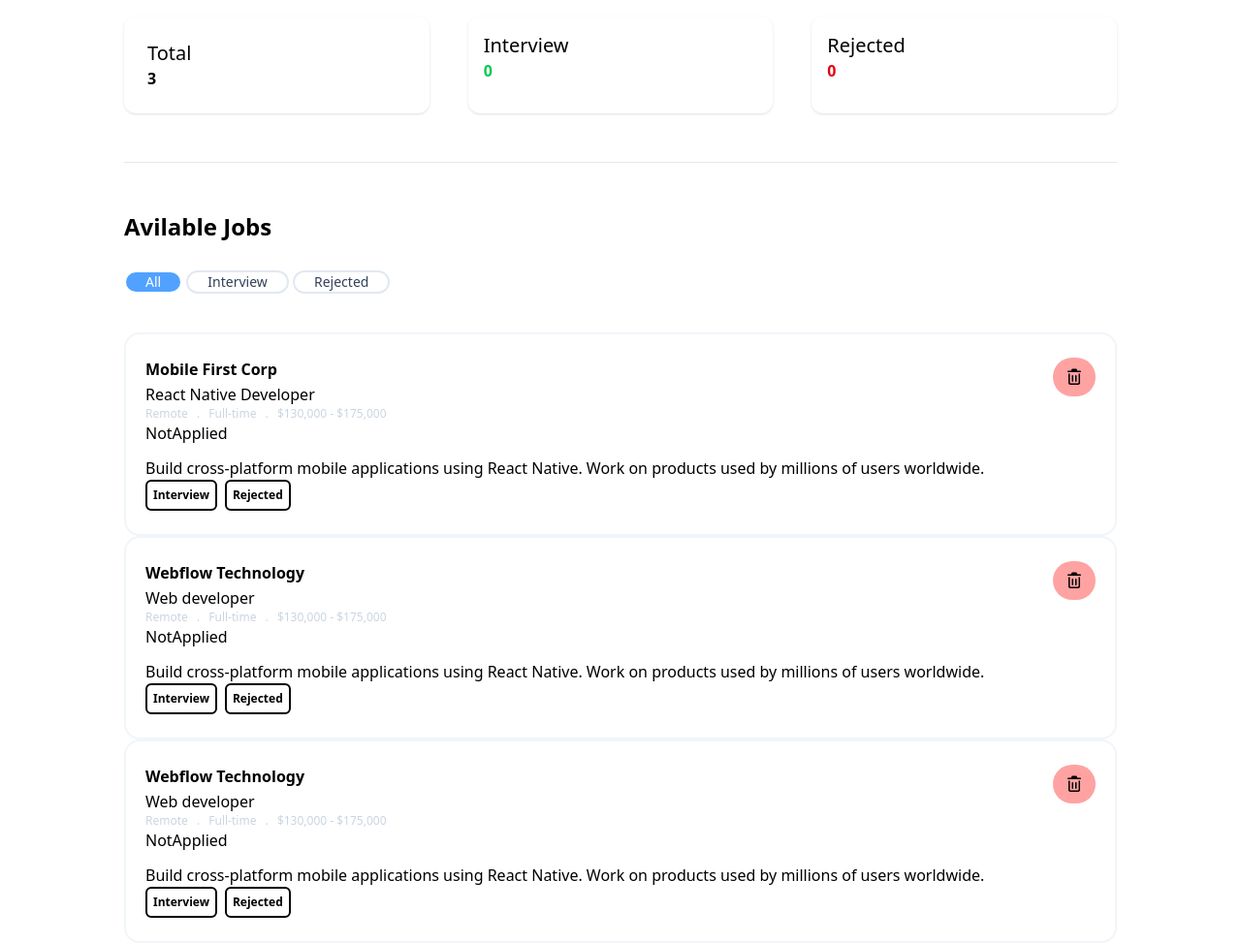
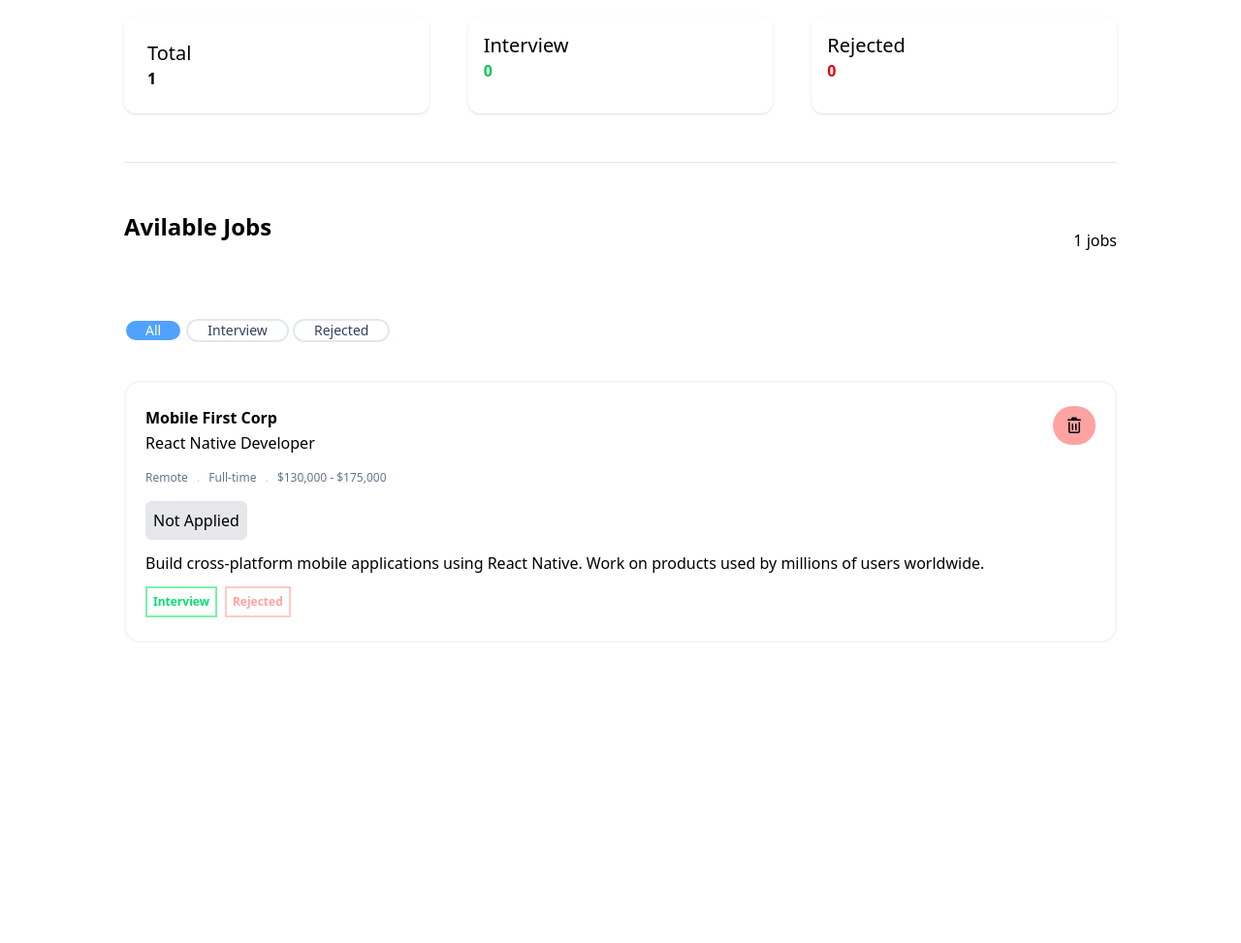
Before and after one commit to programmingsikbotuiy/Job-Application-Tracker, a plain HTML site: page index.html in a window 1280 px wide. Shown: the part 85-1058 px from the top of the page at 97% size. After the commit the page ends 800 px from the top, so only its background shows below. Drawn offline with nearby package versions, Linux system fonts and the light colour scheme.

Commit message:
card 1 design complete

```diff
--- a/index.html
+++ b/index.html
@@ -36,12 +36,17 @@
 
     </section>
     <hr class="w-[80%] mx-auto mt-[50px] text-gray-200">
+    <div class="w-[80%] mx-auto mt-[50px] flex justify-between items-center">
+        <h1 class="text-2xl font-bold mb-7">Avilable Jobs</h1>
+        <span class=""><span id="avilable">8</span> jobs</span>
+
+    </div>
 
 
 
     <section class="w-[80%] mx-auto mt-[50px]">
         <div>
-            <h1 class="text-2xl font-bold mb-7">Avilable Jobs</h1>
+
             <div class="mb-10">
                 <button id="tab-all" onclick="switchTab('all')"
                     class="px-5 rounded-full border-2 text-sm font-medium cursor-pointer transition-all duration-200">All</button>
@@ -56,119 +61,46 @@
         </div>
 
 
-        <main id="jobs-Container" class="flex flex-col gap-4 ">
-            <section id="all-container" class="hidden">
+        <main id="jobs-Container" class="">
+            <section id="all-container" class="hidden flex flex-col gap-6">
                 <div class="card bg-white rounded-2xl border-2 border-slate-100 px-5 py-6 hover:shadow-lg">
                     <div class="flex justify-between items-start gap-4">
                         <div class="flex-1 min-w-0">
                             <p class="font-syne font-bold text-nevy text-base mb-0.5">Mobile First Corp</p>
                             <p>React Native Developer</p>
-                            <p class="text-xs text-slate-300">
+                            <p class="text-xs text-slate-500        my-4">
                                 <span>Remote</span>
                                 <span class="mx-1.5 text-slate-300">.</span>
                                 <span>Full-time</span>
-                                <span class="mx-1.5 text-slate-300">.</span>
+                                <span class="mx-1.5 text-slate-300 ">.</span>
                                 <span>$130,000 - $175,000</span>
                             </p>
-                            <div class="mb-3 inline-block ">
-                                NotApplied
+                            <div class="mb-3 inline-block status border bg-gray-200 border-none p-2 rounded-md ">
+                                Not Applied
 
                             </div>
-                            <p>Build cross-platform mobile applications using React Native. Work on products used by
+                            <p class="mb-3">Build cross-platform mobile applications using React Native. Work on products used by
                                 millions of users worldwide.</p>
                             <div class="flex flex-wrap gap-2">
                                 <button
-                                    class="text-xs font-semibold px-1.5 py-1.5 rounded-md border-2 border-teal text-teal bg-transparent cursor-pointer transition-all duration-150 hover:bg-teal hover:text-white">Interview</button>
+                                    class="text-xs font-semibold px-1.5 py-1.5 border-2 text-green-400 border-green-300 text-teal bg-transparent cursor-pointer transition-all duration-150 hover:bg-teal hover:text-white interview">Interview</button>
                                 <button
-                                    class="text-xs font-semibold px-1.5 py-1.5 rounded-md border-2 border-teal text-teal bg-transparent cursor-pointer transition-all duration-150 hover:bg-teal hover:text-white">Rejected</button>
+                                    class="text-xs font-semibold px-1.5 py-1.5 border-2 border-red-200 text-teal bg-transparent cursor-pointer transition-all duration-150 hover:bg-teal hover:text-white rejected text-red-300">Rejected</button>
 
                             </div>
 
 
                         </div>
                         <button
-                            class="text-slate-300 hover:text-red-400 transition-colors duration-150 py-2 px-3 cursor-pointer shrink-0 bg-red-300 rounded-full">
-                            <i class="fa-regular fa-trash-can text-black"></i>
+                            class="text-slate-300 hover:text-red-400 transition-colors duration-150 py-2 px-3 cursor-pointer shrink-0 bg-red-300 rounded-full delete">
+                            <i class="fa-regular fa-trash-can text-black pointer-events-none"></i>
 
                         </button>
 
                     </div>
 
                 </div>
-                <div class="card bg-white rounded-2xl border-2 border-slate-100 px-5 py-6 hover:shadow-lg">
-                    <div class="flex justify-between items-start gap-4">
-                        <div class="flex-1 min-w-0">
-                            <p class="font-syne font-bold text-nevy text-base mb-0.5">Webflow Technology</p>
-                            <p>Web developer</p>
-                            <p class="text-xs text-slate-300">
-                                <span>Remote</span>
-                                <span class="mx-1.5 text-slate-300">.</span>
-                                <span>Full-time</span>
-                                <span class="mx-1.5 text-slate-300">.</span>
-                                <span>$130,000 - $175,000</span>
-                            </p>
-                            <div class="mb-3 inline-block ">
-                                NotApplied
 
-                            </div>
-                            <p>Build cross-platform mobile applications using React Native. Work on products used by
-                                millions of users worldwide.</p>
-                            <div class="flex flex-wrap gap-2">
-                                <button
-                                    class="text-xs font-semibold px-1.5 py-1.5 rounded-md border-2 border-teal text-teal bg-transparent cursor-pointer transition-all duration-150 hover:bg-teal hover:text-white">Interview</button>
-                                <button
-                                    class="text-xs font-semibold px-1.5 py-1.5 rounded-md border-2 border-teal text-teal bg-transparent cursor-pointer transition-all duration-150 hover:bg-teal hover:text-white">Rejected</button>
-
-                            </div>
-
-
-                        </div>
-                        <button
-                            class="text-slate-300 hover:text-red-400 transition-colors duration-150 py-2 px-3 cursor-pointer shrink-0 bg-red-300 rounded-full">
-                            <i class="fa-regular fa-trash-can text-black"></i>
-
-                        </button>
-
-                    </div>
-
-                </div>
-                <div class="card bg-white rounded-2xl border-2 border-slate-100 px-5 py-6 hover:shadow-lg">
-                    <div class="flex justify-between items-start gap-4">
-                        <div class="flex-1 min-w-0">
-                            <p class="font-syne font-bold text-nevy text-base mb-0.5">Webflow Technology</p>
-                            <p>Web developer</p>
-                            <p class="text-xs text-slate-300">
-                                <span>Remote</span>
-                                <span class="mx-1.5 text-slate-300">.</span>
-                                <span>Full-time</span>
-                                <span class="mx-1.5 text-slate-300">.</span>
-                                <span>$130,000 - $175,000</span>
-                            </p>
-                            <div class="mb-3 inline-block ">
-                                NotApplied
-
-                            </div>
-                            <p>Build cross-platform mobile applications using React Native. Work on products used by
-                                millions of users worldwide.</p>
-                            <div class="flex flex-wrap gap-2">
-                                <button
-                                    class="text-xs font-semibold px-1.5 py-1.5 rounded-md border-2 border-teal text-teal bg-transparent cursor-pointer transition-all duration-150 hover:bg-teal hover:text-white">Interview</button>
-                                <button
-                                    class="text-xs font-semibold px-1.5 py-1.5 rounded-md border-2 border-teal text-teal bg-transparent cursor-pointer transition-all duration-150 hover:bg-teal hover:text-white">Rejected</button>
-
-                            </div>
-
-
-                        </div>
-                        <button
-                            class="text-slate-300 hover:text-red-400 transition-colors duration-150 py-2 px-3 cursor-pointer shrink-0 bg-red-300 rounded-full">
-                            <i class="fa-regular fa-trash-can text-black"></i>
-
-                        </button>
-
-                    </div>
-
-                </div>
             </section>
             <section class="hidden" id="interview-container">Interview Section</section>
             <section class="hidden" id="rejected-container">Rejected Section</section>
@@ -183,7 +115,7 @@
 
 
             <!-- Available Jobs Section-->
-            <section id="empty-slate" class=" hidden space-y-6 w-full">
+            <section id="empty-state" class="hidden space-y-6 w-full">
                 <div class="rounded-2 bg-white border border-[#f1f2f4FF] py-28 w-full">
 
                     <img src="./jobs.png" alt="" class="mx-auto">
--- a/script/script.js
+++ b/script/script.js
@@ -4,11 +4,14 @@
 const allContainer = document.getElementById("all-container");
 const interviewContainer = document.getElementById("interview-container");
 const rejectedContainer = document.getElementById("rejected-container");
+const emptyState = document.getElementById("empty-state")
+
 
 
 
 function switchTab(tab) {
-   const tabs = ["all","interview","rejected"]
+   const tabs = ["all","interview","rejected"];
+   currentTab = tab;
 
 
     for (const t of tabs) {
@@ -28,15 +31,28 @@
     for(let page of pages){
         page.classList.add("hidden")
     }
+    emptyState.classList.add("hidden")
+
+
     if(tab === "all"){
         allContainer.classList.remove("hidden")
+        if(allContainer.children.length < 1){
+            emptyState.classList.remove("hidden")
+        }
     }
     else if(tab==="interview"){
         interviewContainer.classList.remove("hidden")
+        if(interviewContainer.children.length < 1){
+            emptyState.classList.remove("hidden");
+        }
     }
     else{
         rejectedContainer.classList.remove("hidden")
+        if(rejectedContainer.children.length<1){
+            emptyState.classList.remove("hidden");
+        }
     }
+    updateState();
 }
 
 
@@ -44,8 +60,55 @@
 const interviewState = document.getElementById("state-interview");
 const rejectedState = document.getElementById("state-rejected");
 
-totalState.innerText = allContainer.children.length;
+const availablestate  = document.getElementById("avilable")
+
+
+
+
 
 
 
 switchTab(currentTab);
+
+document.getElementById("jobs-Container").addEventListener("click",function(event){
+const clickElement = event.target;
+
+const card = clickElement.closest(".card");
+const parent = card.parentNode;
+const status = card.querySelector(".status");
+if(clickElement.classList.contains("interview")){
+    status.innerText = "Interviewed"
+    interviewContainer.append(card);
+    updateState()
+}
+if(clickElement.classList.contains("rejected")){
+    status.innerText = "Rejected";
+    rejectedContainer.appendChild(card)
+    updateState()
+}
+if(clickElement.classList.contains("delete")){
+    parent.removeChild(card)
+}
+});
+
+function updateState(){
+// totalState.innerText = allContainer.children.length;
+// interviewState.innerText = interviewContainer.children.length;
+// rejectedState.innerText = rejectedContainer.children.length;
+const counts = {
+    all:allContainer.children.length,
+    interview:interviewContainer.children.length,
+    rejected:rejectedContainer.children.length
+}
+totalState.innerText = counts["all"];
+interviewState.innerText = counts["interview"];
+rejectedState.innerText = counts["rejected"];
+availablestate.innerText = counts[currentTab];
+if(counts[currentTab]<1){
+    emptyState.classList.remove("hidden");
+}else{
+    emptyState.classList.add("hidden")
+}
+
+}
+updateState();
```
